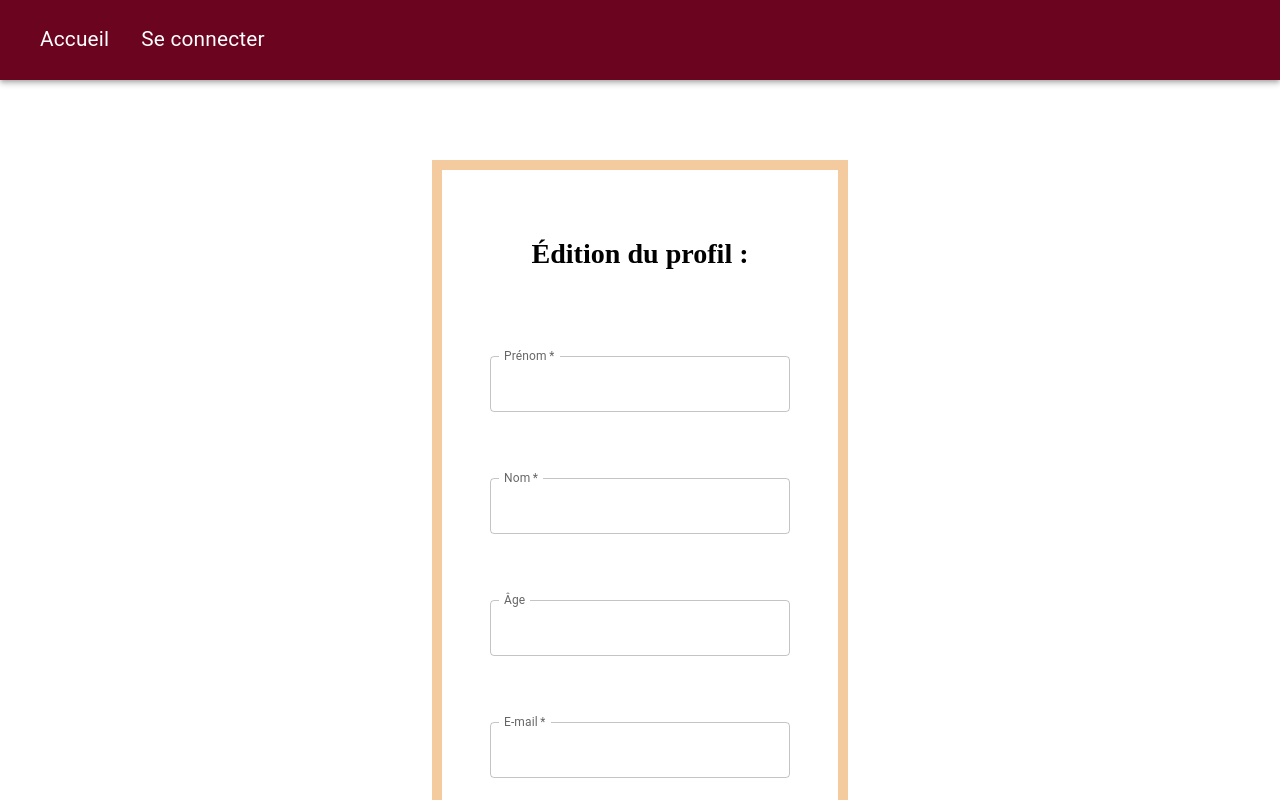
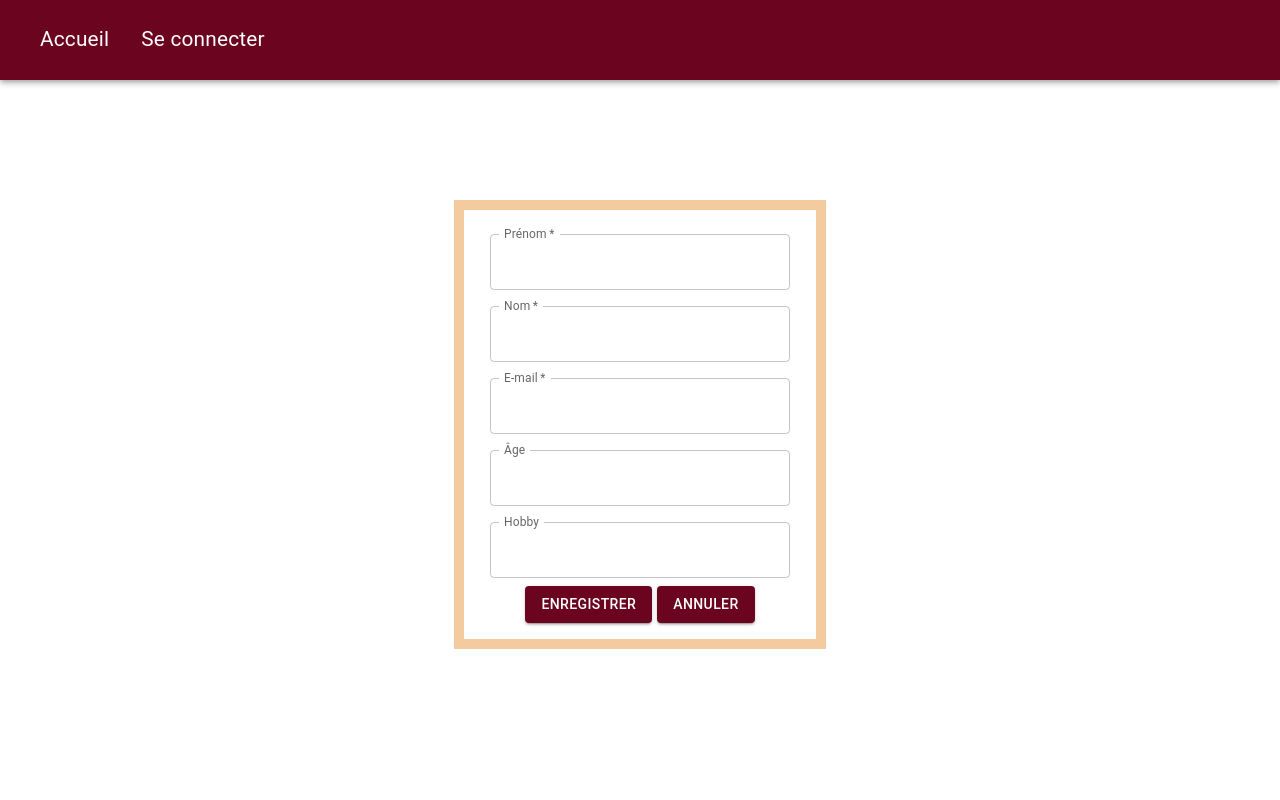
Before and after one commit to FlorianeLNT/NomNom-CookingNetwork, a React (Vite) app: page /editingprofil in a window 1280 px wide. Shown: the top 800 px of the page. Built offline with nearby package versions, Linux system fonts and the light colour scheme.

Commit message:
Edition des composants profil et editprofil : token fonctionnel, input ok, bouton ok

```diff
--- a/src/Component/EditProfil/EditProfil.css
+++ b/src/Component/EditProfil/EditProfil.css
@@ -5,13 +5,16 @@
   align-items: center !important;
   margin-top: 10vh;
   gap: 50px;
-  width: fit-content;
-  border: 10px solid #f4cb9e;
+  /* background-color: #f4cb9e; */
   padding: 5vh;
   font-size: 1.5rem;
 }
 
-.ficheProfil {
+.inputCard {
   display: flex;
-  justify-content: center;
+  flex-direction: column;
+  align-items: center;
+  padding: 2vh;
+  border: 10px solid #f4cb9e;
+  width: 25vw;
 }
--- a/src/Component/EditProfil/EditProfil.jsx
+++ b/src/Component/EditProfil/EditProfil.jsx
@@ -5,6 +5,7 @@ import "./EditProfil.css";
 import Button from "@mui/material/Button";
 import { useState } from "react";
 import NavBar from "../NavBar/NavBar";
+import { useNavigate } from "react-router-dom";
 
 function EditProfil() {
   const [firstName, setFirstName] = useState("");
@@ -13,20 +14,27 @@ function EditProfil() {
   const [age, setAge] = useState("");
   const [hobby, setHobby] = useState("");
 
-  const edit = async (e) => {
-    e.preventDefault();
+  const navigate = useNavigate();
+
+  const navigateToProfil = () => {
+    navigate("/profil");
+  };
+
+  async function handleEdit() {
+    const userToken = localStorage.getItem("token");
 
     const options = {
       method: "PUT",
       headers: {
         "Content-Type": "application/json",
-        Authorization: "bearer " + token,
+        Authorization: `bearer ${userToken}`,
       },
       body: JSON.stringify({
         firstname: firstName,
         lastname: lastName,
+        email: email,
         age: age,
-        Hobby: hobby,
+        occupation: hobby,
       }),
     };
     const response = await fetch(
@@ -34,14 +42,15 @@ function EditProfil() {
       options
     );
 
-    const data = await response.json();
+    if (response.ok) {
+      console.log("profil mis à jour");
+      navigate("/profil");
+    }
+  }
 
-    const token = data.token;
-  };
   return (
     <div>
       <NavBar />
-      <div className="ficheProfil">
       <Box
         sx={{
           "& .MuiTextField-root": { m: 1, width: "25ch" },
@@ -50,7 +59,7 @@ function EditProfil() {
         autoComplete="off"
       >
         <div className="inputEdit">
-            <h3>Édition du profil :</h3>
+          <div className="inputCard">
             <TextField
               required
               id="outlined-firstName"
@@ -74,16 +83,6 @@ function EditProfil() {
               onChange={(e) => setLastName(e.target.value)}
             />
             <TextField
-              id="outlined-age"
-              label="Âge"
-              type="number"
-              InputLabelProps={{
-                shrink: true,
-              }}
-              value={age}
-              onChange={(e) => setAge(e.target.value)}
-            />
-            <TextField
               required
               id="outlined-email"
               label="E-mail"
@@ -95,6 +94,16 @@ function EditProfil() {
               onChange={(e) => setEmail(e.target.value)}
             />
             <TextField
+              id="outlined-age"
+              label="Âge"
+              type="number"
+              InputLabelProps={{
+                shrink: true,
+              }}
+              value={age}
+              onChange={(e) => setAge(e.target.value)}
+            />
+            <TextField
               id="outlined-Hobby"
               label="Hobby"
               type="text"
@@ -104,10 +113,11 @@ function EditProfil() {
               value={hobby}
               onChange={(e) => setHobby(e.target.value)}
             />
+            <div className="bouton-modif">
               <Button
                 className="button-save"
                 variant="contained"
-              onClick={edit}
+                onClick={handleEdit}
                 sx={{
                   backgroundColor: "#6b041f",
                   "&:hover": { backgroundColor: "#921738" },
@@ -115,9 +125,22 @@ function EditProfil() {
               >
                 Enregistrer
               </Button>
+              <Button
+                className="button-save"
+                variant="contained"
+                onClick={navigateToProfil}
+                sx={{
+                  backgroundColor: "#6b041f",
+                  "&:hover": { backgroundColor: "#921738" },
+                  marginLeft: "5px",
+                }}
+              >
+                Annuler
+              </Button>
+            </div>
+          </div>
         </div>
       </Box>
-      </div>
     </div>
   );
 }
--- a/src/Component/Profil/Profil.jsx
+++ b/src/Component/Profil/Profil.jsx
@@ -63,8 +63,8 @@ function Profil() {
             <p>Prénom : {userInfo.firstname}</p>
             <p>Nom : {userInfo.lastname} </p>
             <p>Email : {userInfo.email}</p>
-            <p>Age :</p>
-            <p>Occupation :</p>
+            <p>Âge : {userInfo.age}</p>
+            <p>Occupation : {userInfo.occupation}</p>
             <Button
               className="button-modifier"
               variant="contained"
--- a/src/Component/Signup/Signup.jsx
+++ b/src/Component/Signup/Signup.jsx
@@ -77,11 +77,11 @@ function SignUp() {
     if (!response.ok) {
       console.error(`Erreur ${response.status}: ${response.statusText}`);
     }
-    ///
+
     if (data.token) {
       localStorage.setItem("token", data.token);
     }
-    ///
+
     if (data.message) {
       setMessage(data.message);
     }
```
Lines whose indentation alone changed are shown as unchanged.
